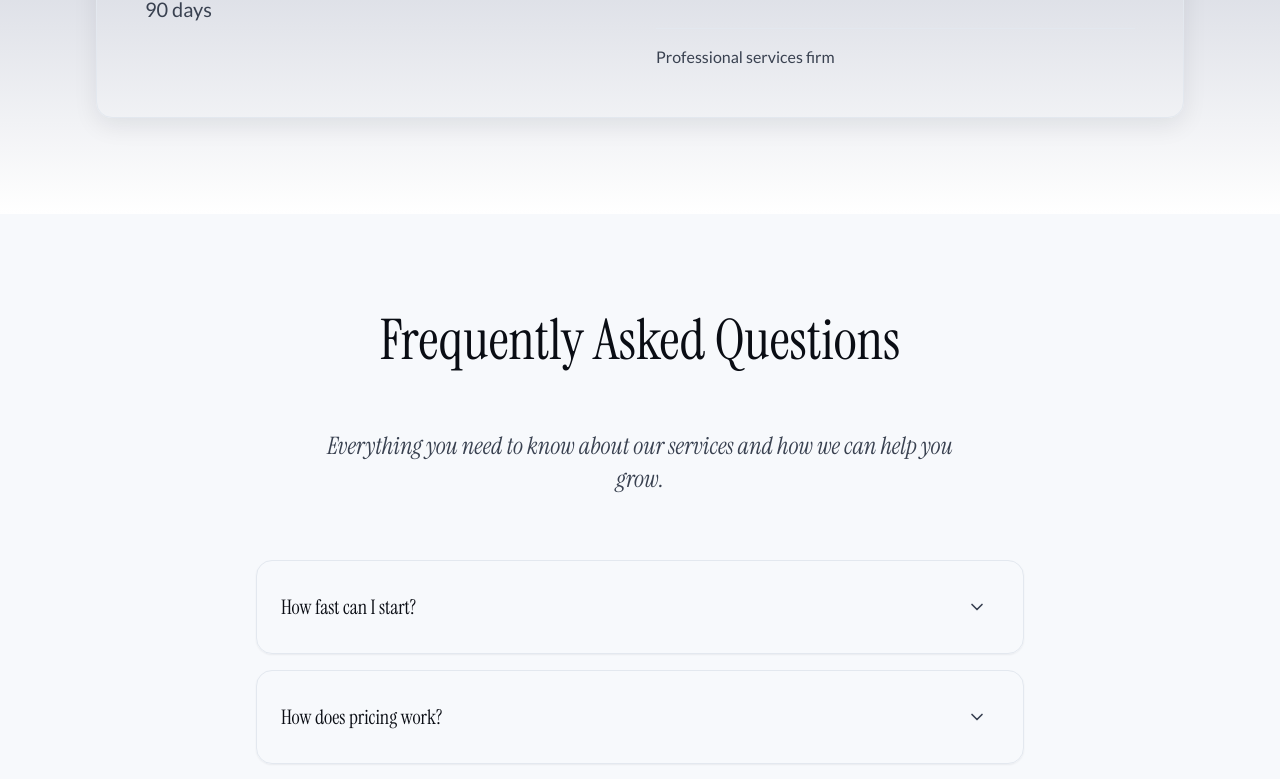
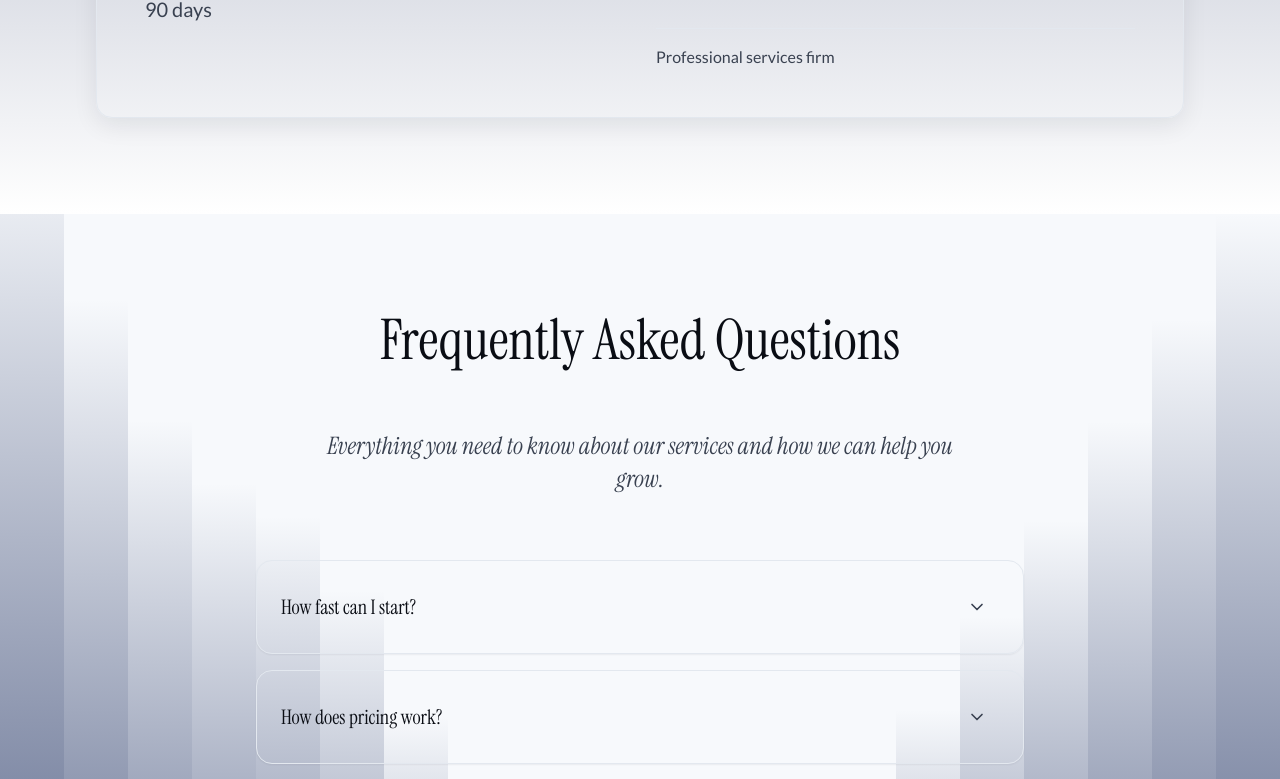
Before and after one commit to ItsNaunas/alira, a Next.js app: page / in a window 1280 px wide. Shown: the part 6790-7569 px from the top of the page. Built offline with nearby package versions, Linux system fonts and the light colour scheme; no server answers.

Commit message:
Add gradient background to FAQ section to match hero design

```diff
--- a/components/FAQ.tsx
+++ b/components/FAQ.tsx
@@ -3,6 +3,7 @@
 import { useState } from 'react'
 import Reveal from './Reveal'
 import { ChevronDown, ChevronUp } from 'lucide-react'
+import { GradientBars } from '@/components/ui/gradient-bars'
 
 export default function FAQ() {
   const [openIndex, setOpenIndex] = useState<number | null>(null)
@@ -44,8 +45,9 @@ export default function FAQ() {
 
   return (
     <section className="py-16 md:py-24 bg-bg-section relative overflow-hidden">
-      {/* Enhanced pattern overlay */}
-      <div className="container mx-auto px-6 lg:px-8">
+      {/* Animated Gradient Bars Background */}
+      <GradientBars bars={20} colors={['var(--brand)', 'transparent']} />
+      <div className="container mx-auto px-6 lg:px-8 relative z-10">
         <Reveal>
           <div className="max-w-4xl mx-auto">
             <div className="text-center mb-16">
```
